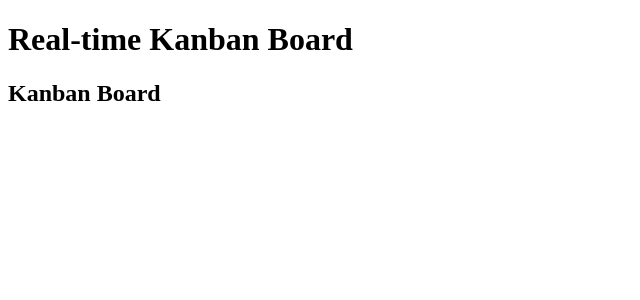
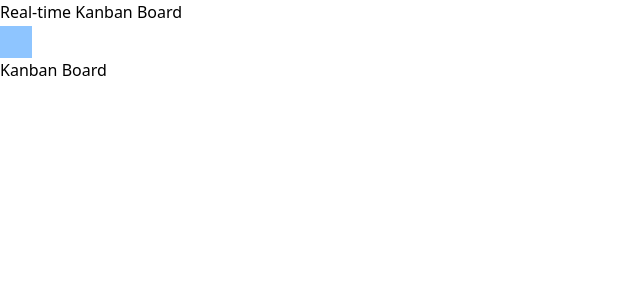
Before and after one commit to ichigoat21/flowboard, a React (Vite) app in the folder frontend/: page / in a window 1280 px wide. Shown: the top 300 px of the page, without its empty margins (0-640 px from the left). Built offline with nearby package versions, Linux system fonts and the light colour scheme; no server answers.

Commit message:
tailwind

```diff
--- a/frontend/package.json
+++ b/frontend/package.json
@@ -12,9 +12,11 @@
     "test:e2e": "npx playwright test"
   },
   "dependencies": {
+    "@tailwindcss/vite": "^4.1.18",
     "react": "^19.0.0",
     "react-dom": "^19.0.0",
-    "socket.io-client": "^4.8.1"
+    "socket.io-client": "^4.8.1",
+    "tailwindcss": "^4.1.18"
   },
   "devDependencies": {
     "@eslint/js": "^9.21.0",
--- a/frontend/src/App.jsx
+++ b/frontend/src/App.jsx
@@ -1,6 +1,7 @@
 import React, { useEffect } from "react";
 import KanbanBoard from "./components/KanbanBoard";
 import {io} from "socket.io-client"
+import { Button } from "./components/Button";
 
 
 const socket = io("http://localhost:3001");
@@ -24,6 +25,7 @@ function App() {
   return (
     <div className="App">
       <h1>Real-time Kanban Board</h1>
+      <Button/>
       <KanbanBoard />
     </div>
   );
--- /dev/null
+++ b/frontend/src/components/Button.jsx
@@ -0,0 +1,5 @@
+
+
+export function Button(onclick){
+    return <button className="bg-blue-300 p-4"></button>
+}
--- /dev/null
+++ b/frontend/src/index.css
@@ -0,0 +1 @@
+@import "tailwindcss";
--- a/frontend/src/main.jsx
+++ b/frontend/src/main.jsx
@@ -2,6 +2,7 @@ import { StrictMode } from "react";
 import { createRoot } from "react-dom/client";
 
 import App from "./App.jsx";
+import './index.css'
 
 createRoot(document.getElementById("root")).render(
   <StrictMode>
--- a/frontend/vite.config.js
+++ b/frontend/vite.config.js
@@ -1,5 +1,6 @@
 import { defineConfig } from "vite";
 import react from "@vitejs/plugin-react";
+import tailwindcss from "@tailwindcss/vite"
 
 // https://vite.dev/config/
 export default defineConfig({
@@ -20,5 +21,5 @@ export default defineConfig({
     setupFiles: "./src/setupTests.js",
     exclude: ["node_modules", "src/tests/e2e"],
   },
-  plugins: [react()],
+  plugins: [react(), tailwindcss()]
 });
```
Also changed, not shown: frontend/src/components/Card.jsx (added), frontend/src/components/Input.jsx (added), 1 other file (tests, documents, lock files or other folders).
